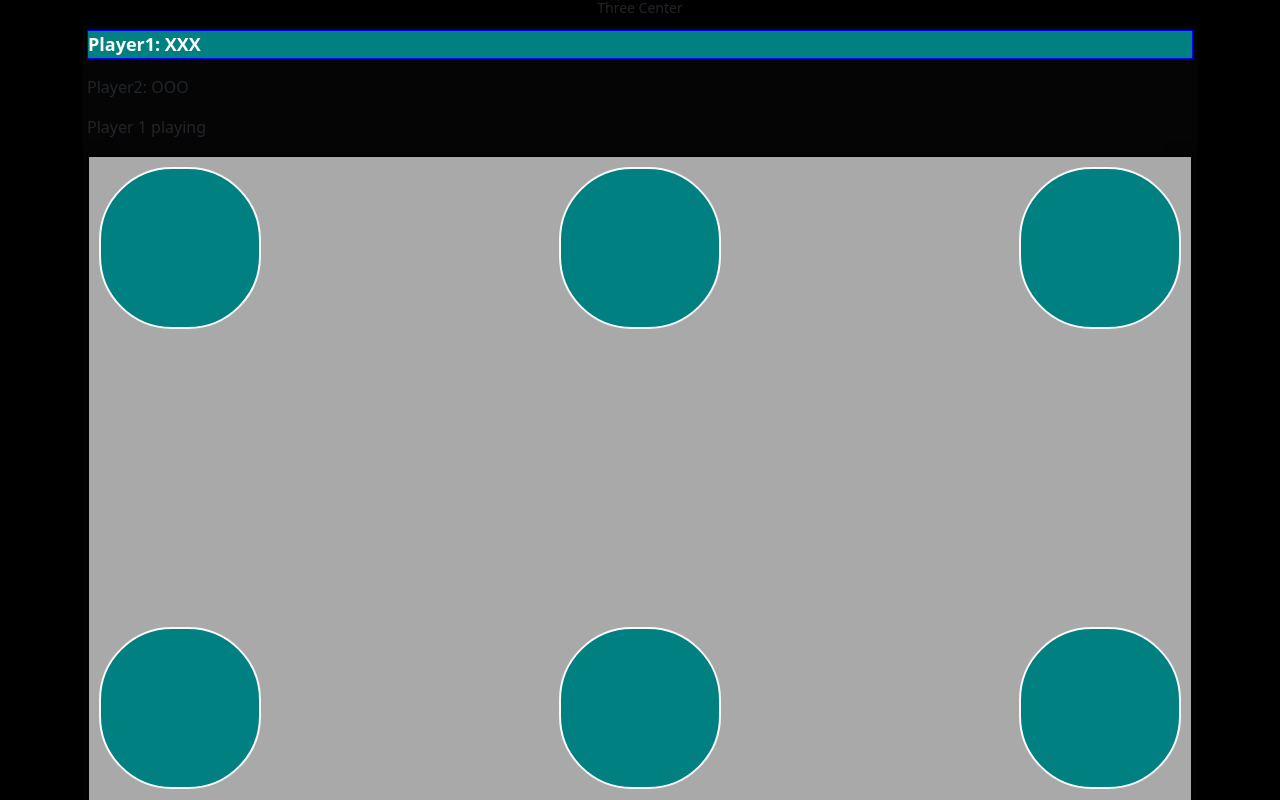
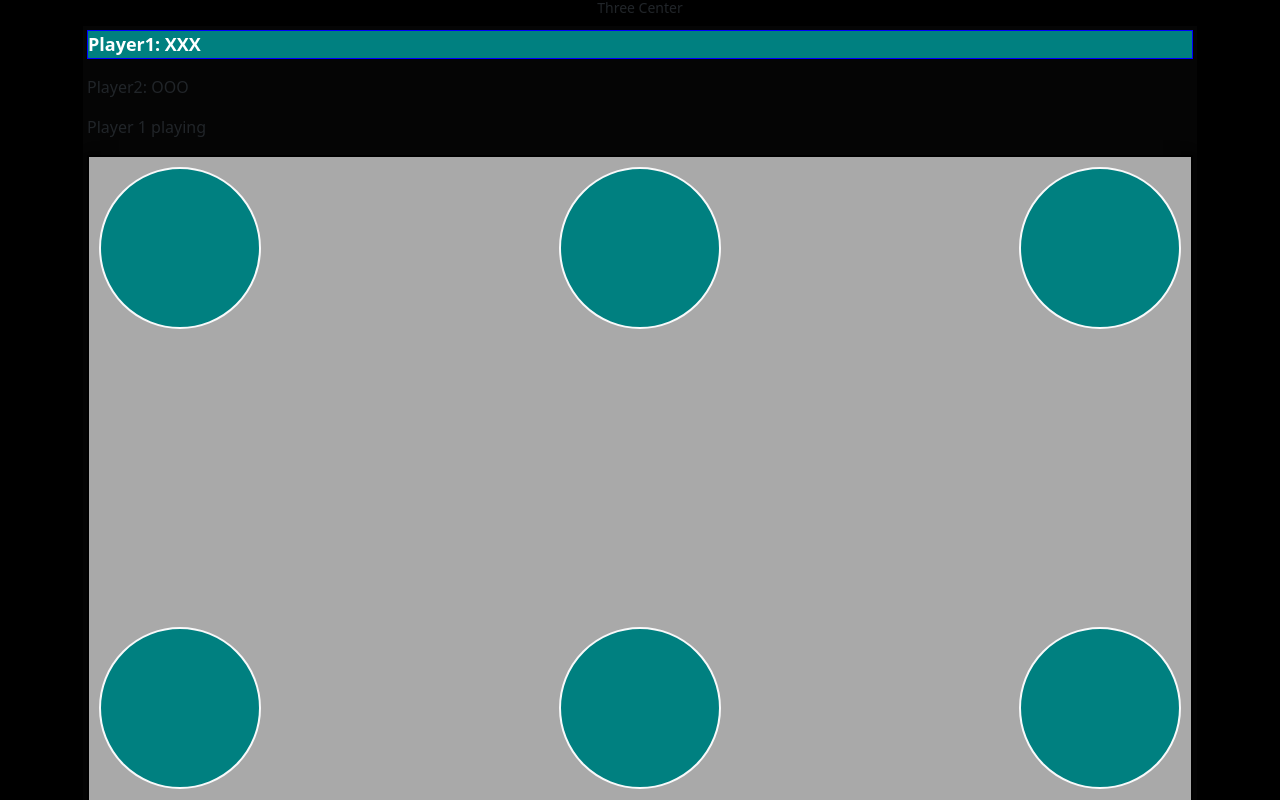
Before and after one commit to ishakuyusufmaina/three-center-game, a plain HTML site: page index.html in a window 1280 px wide. Shown: the top 800 px of the page. Drawn offline with nearby package versions, Linux system fonts and the light colour scheme.

Commit message:
Update style.css

```diff
--- a/style.css
+++ b/style.css
@@ -24,8 +24,8 @@
   display: block;
   padding: 15px;
   white-space: pre;
-  border-radius: 45%;
-  aspect-ratio: 1/1;
+  border-radius: 50%;
+  aspect-ratio: 1;
   border: 1px solid black;
   color: white;
   font-weight: bold;
```
